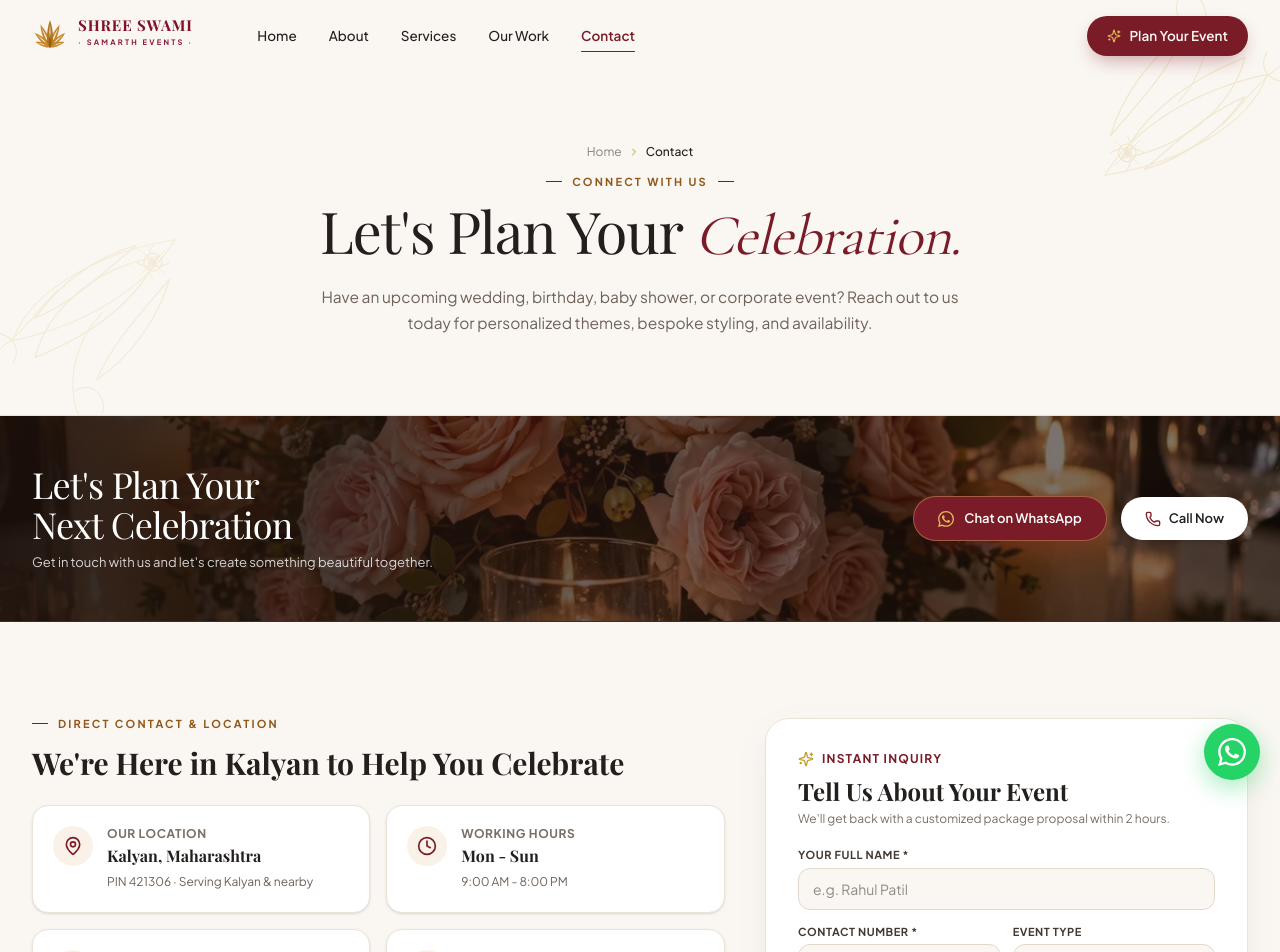
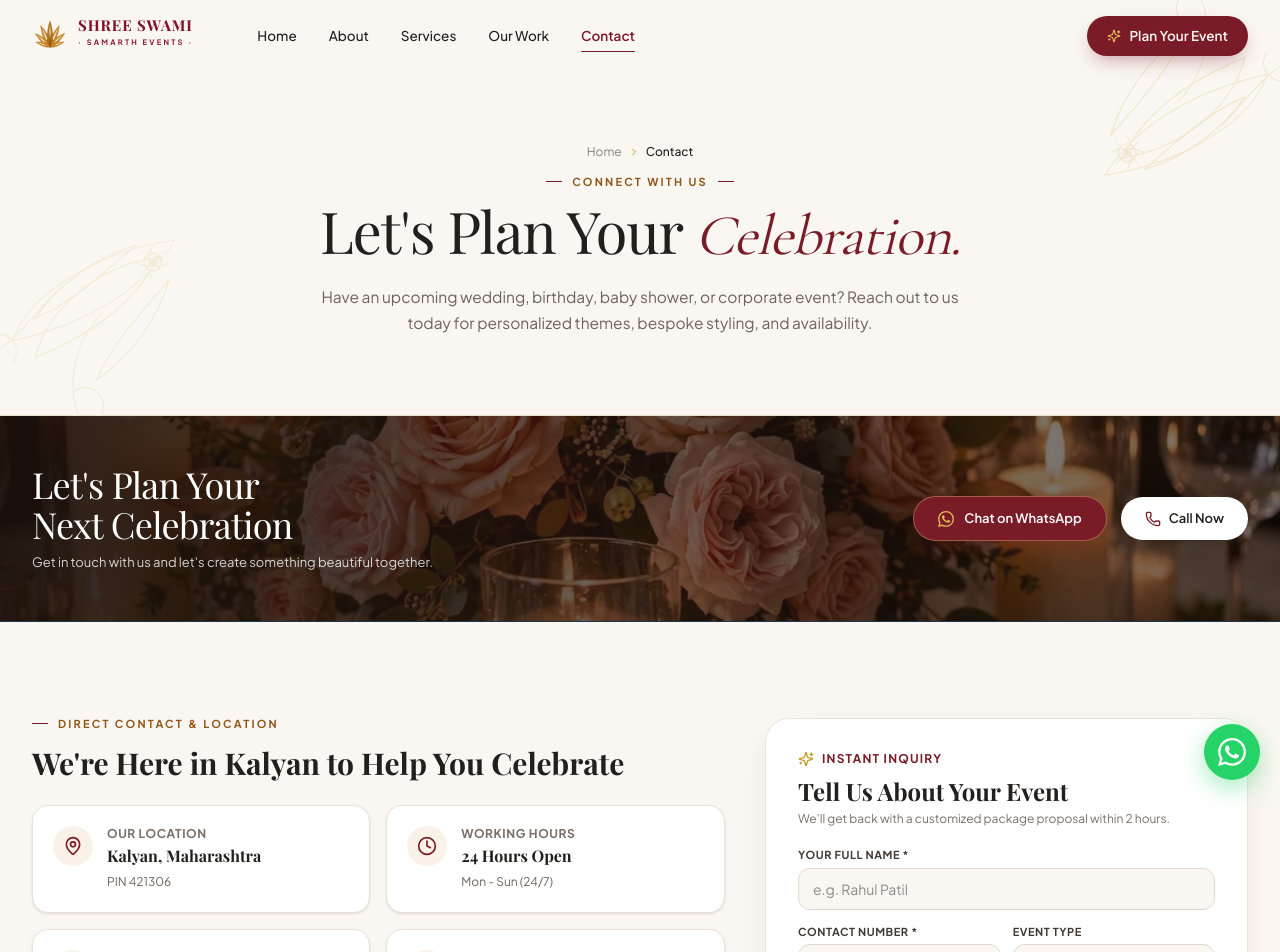
Before and after one commit to omdhuri/Event-Management-SSS, a Next.js app: page /contact in a window 1280 px wide. Shown: the top 952 px of the page. Built offline with nearby package versions, Linux system fonts and the light colour scheme; no server answers.

Commit message:
feat: add root layout with font definitions and contact section component

```diff
--- a/app/layout.tsx
+++ b/app/layout.tsx
@@ -108,8 +108,8 @@ const jsonLd = {
   openingHoursSpecification: {
     '@type': 'OpeningHoursSpecification',
     dayOfWeek: ['Monday', 'Tuesday', 'Wednesday', 'Thursday', 'Friday', 'Saturday', 'Sunday'],
-    opens: '09:00',
-    closes: '22:00',
+    opens: '00:00',
+    closes: '23:59',
   },
   aggregateRating: {
     '@type': 'AggregateRating',
--- a/components/ContactSection.tsx
+++ b/components/ContactSection.tsx
@@ -133,7 +133,7 @@ export const ContactSection: React.FC<{ onOpenPlanModal?: () => void }> = () =>
                   <div>
                     <span className="text-xs text-[#7A6E65] font-bold uppercase tracking-wider block">Our Location</span>
                     <span className="font-display text-base font-bold text-[#221F1D] block mt-0.5 group-hover:text-[#7A1B28] transition-colors">{ADDRESS_LINE}</span>
-                    <span className="text-xs text-[#6E6259]">PIN {ADDRESS_PIN} · Serving Kalyan & nearby</span>
+                    <span className="text-xs text-[#6E6259]">PIN {ADDRESS_PIN}</span>
                   </div>
                 </a>
 
@@ -144,8 +144,8 @@ export const ContactSection: React.FC<{ onOpenPlanModal?: () => void }> = () =>
                   </div>
                   <div>
                     <span className="text-xs text-[#7A6E65] font-bold uppercase tracking-wider block">Working Hours</span>
-                    <span className="font-display text-base font-bold text-[#221F1D] block mt-0.5">Mon - Sun</span>
-                    <span className="text-xs text-[#6E6259]">9:00 AM - 8:00 PM</span>
+                    <span className="font-display text-base font-bold text-[#221F1D] block mt-0.5">24 Hours Open</span>
+                    <span className="text-xs text-[#6E6259]">Mon - Sun (24/7)</span>
                   </div>
                 </div>
 
```
